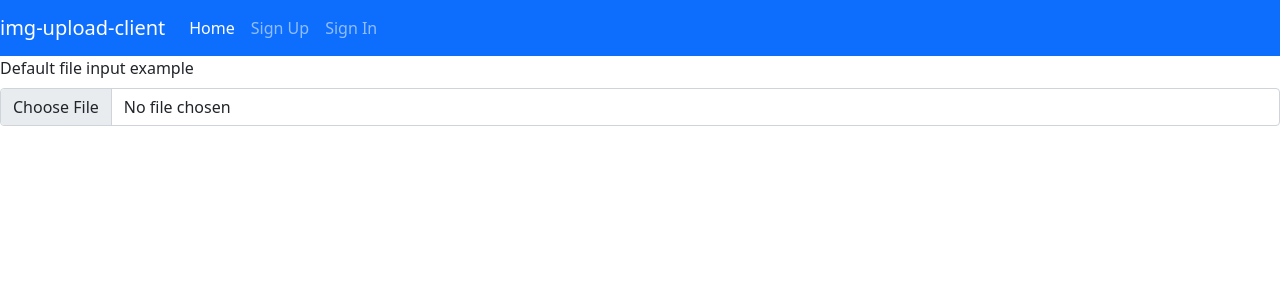
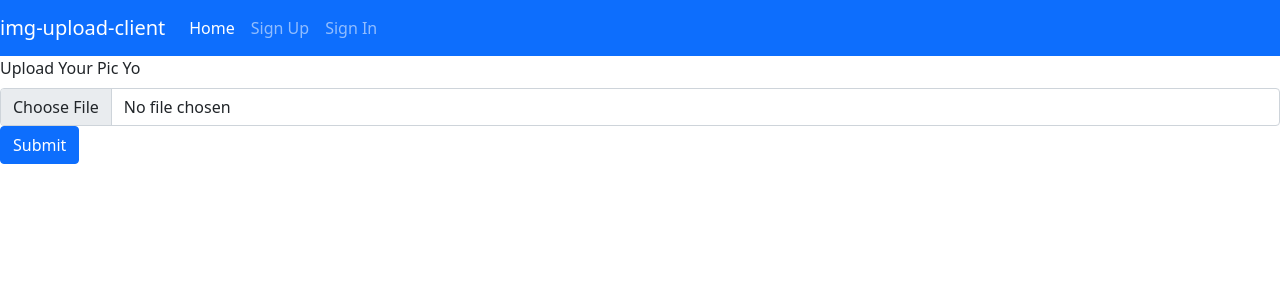
Before and after one commit to AchromaNull/img-upload-client, a React (Create React App) app: page / in a window 1280 px wide. Shown: the top 300 px of the page. Built offline with nearby package versions, Linux system fonts and the light colour scheme.

Commit message:
Added submit button on file form
Co-author: rayrott https://github.com/raytrott
Co-author: BlasAgosto https://github.com/BlasAgosto

```diff
--- a/src/App.js
+++ b/src/App.js
@@ -3,6 +3,7 @@ import React, { Component, Fragment } from 'react'
 import { Route } from 'react-router-dom'
 import { v4 as uuid } from 'uuid'
 import Form from 'react-bootstrap/Form'
+import Button from 'react-bootstrap/Button'
 
 import AuthenticatedRoute from './components/AuthenticatedRoute/AuthenticatedRoute'
 import AutoDismissAlert from './components/AutoDismissAlert/AutoDismissAlert'
@@ -90,8 +91,9 @@ class App extends Component {
         </main>
         <div>
           <Form.Group controlId="formFile" className="mb-3">
-            <Form.Label>Default file input example</Form.Label>
+            <Form.Label>Upload Your Pic Yo</Form.Label>
             <Form.Control type="file" />
+            <Button variant="primary" type="submit">Submit</Button>
           </Form.Group>
         </div>
       </Fragment>
```
